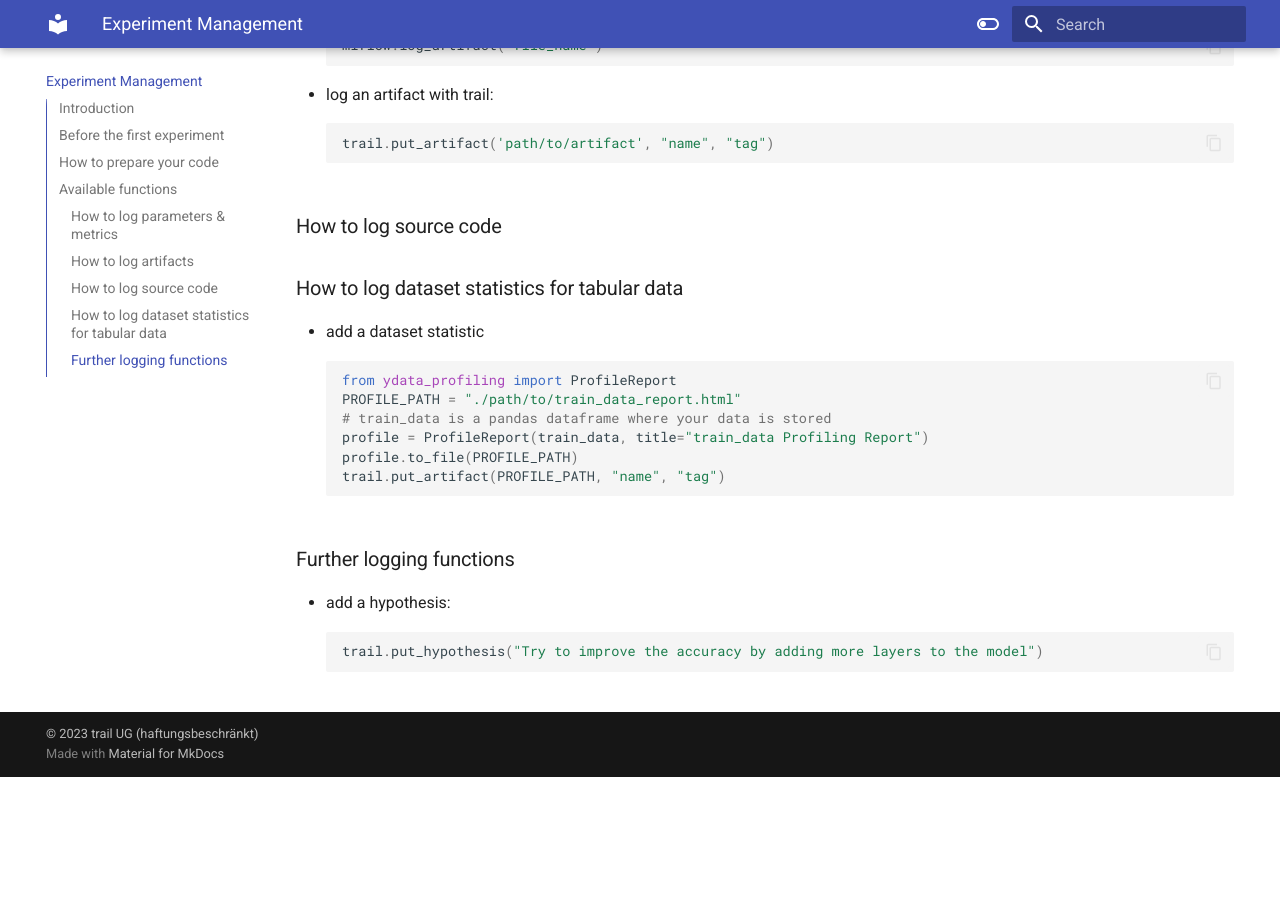
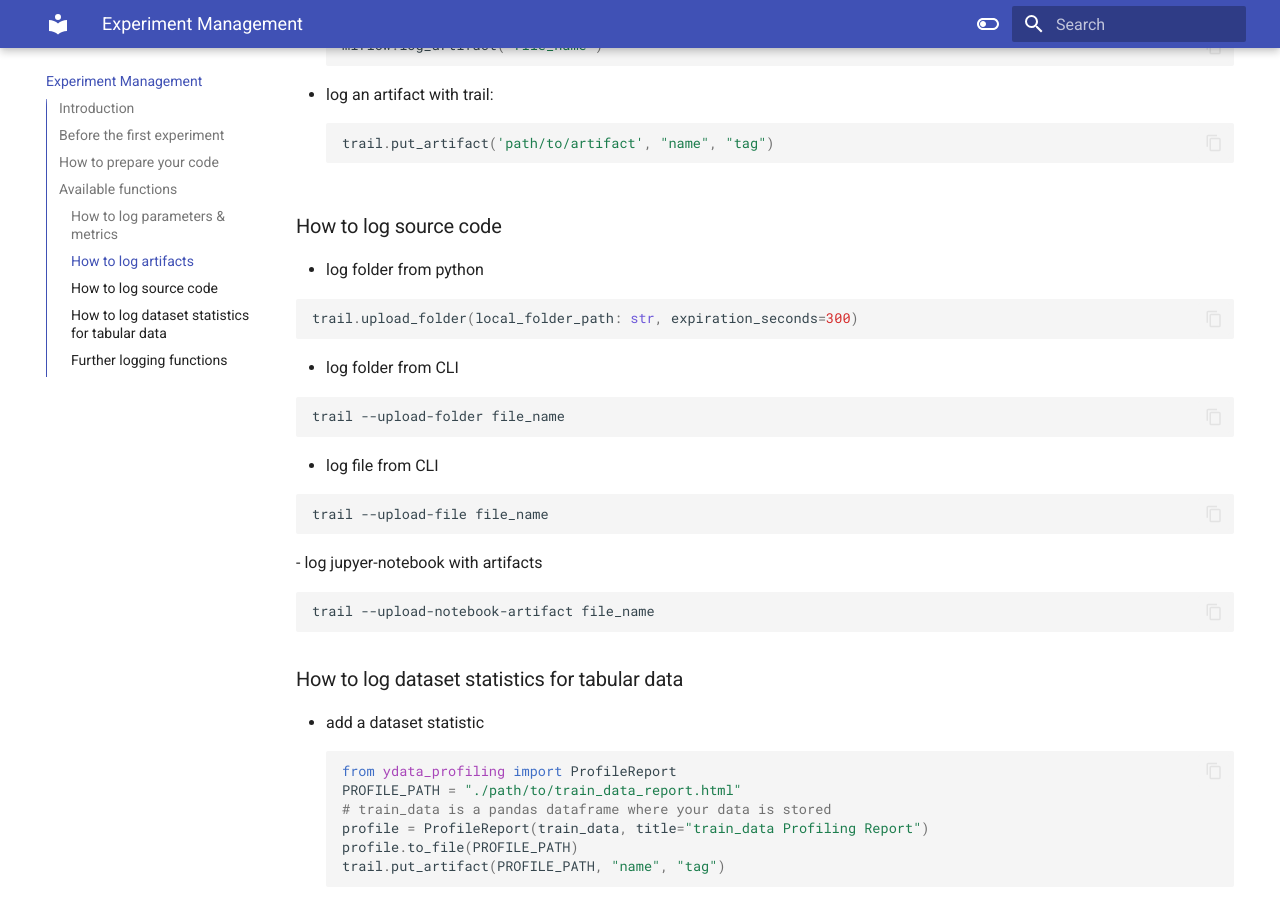
Before and after one commit to trail-ml/documentation, an MkDocs documentation site: the page built from docs/Experiment_Management.md, in a window 1280 px wide and 900 px high, scrolled down 2976 px. Built offline with MkDocs 1.6.1 and Material for MkDocs 9.7.7, drawn with Linux system fonts in a browser that asks for light colours; before the commit the page ends 3753 px from its top, so only the background shows below that.

Commit message:
update upload notebook

````diff
--- a/docs/Experiment_Management.md
+++ b/docs/Experiment_Management.md
@@ -103,6 +103,30 @@ trail.put_artifact('path/to/artifact', "name", "tag")
 
 ### How to log source code
 
+- log folder from python
+
+``` python
+trail.upload_folder(local_folder_path: str, expiration_seconds=300)
+```
+
+- log folder from CLI
+
+``` shell
+trail --upload-folder file_name
+```
+
+- log file from CLI
+
+``` shell
+trail --upload-file file_name
+
+```
+- log jupyer-notebook with artifacts
+
+``` shell
+trail --upload-notebook-artifact file_name
+
+```
 
 ### How to log dataset statistics for tabular data
 
````
